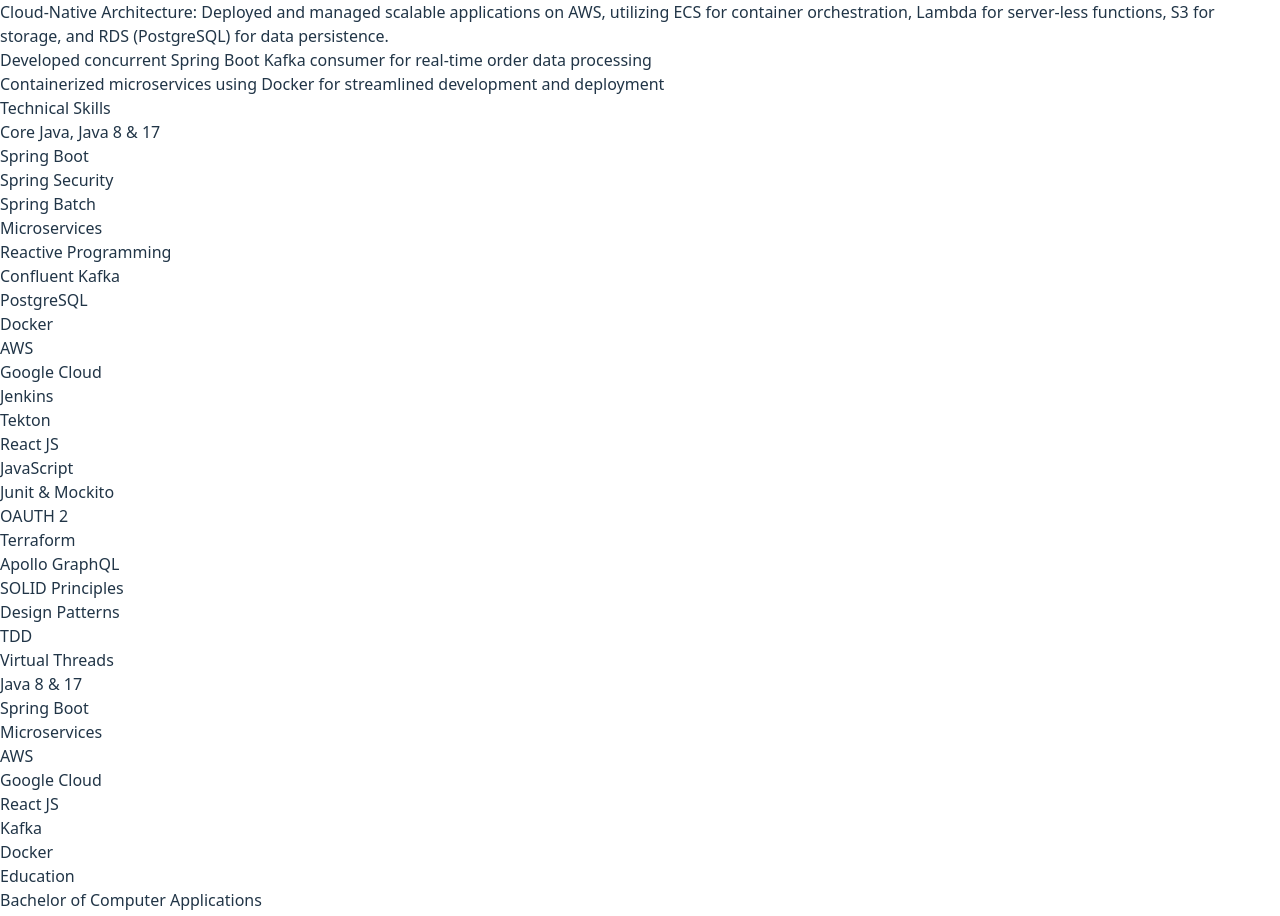
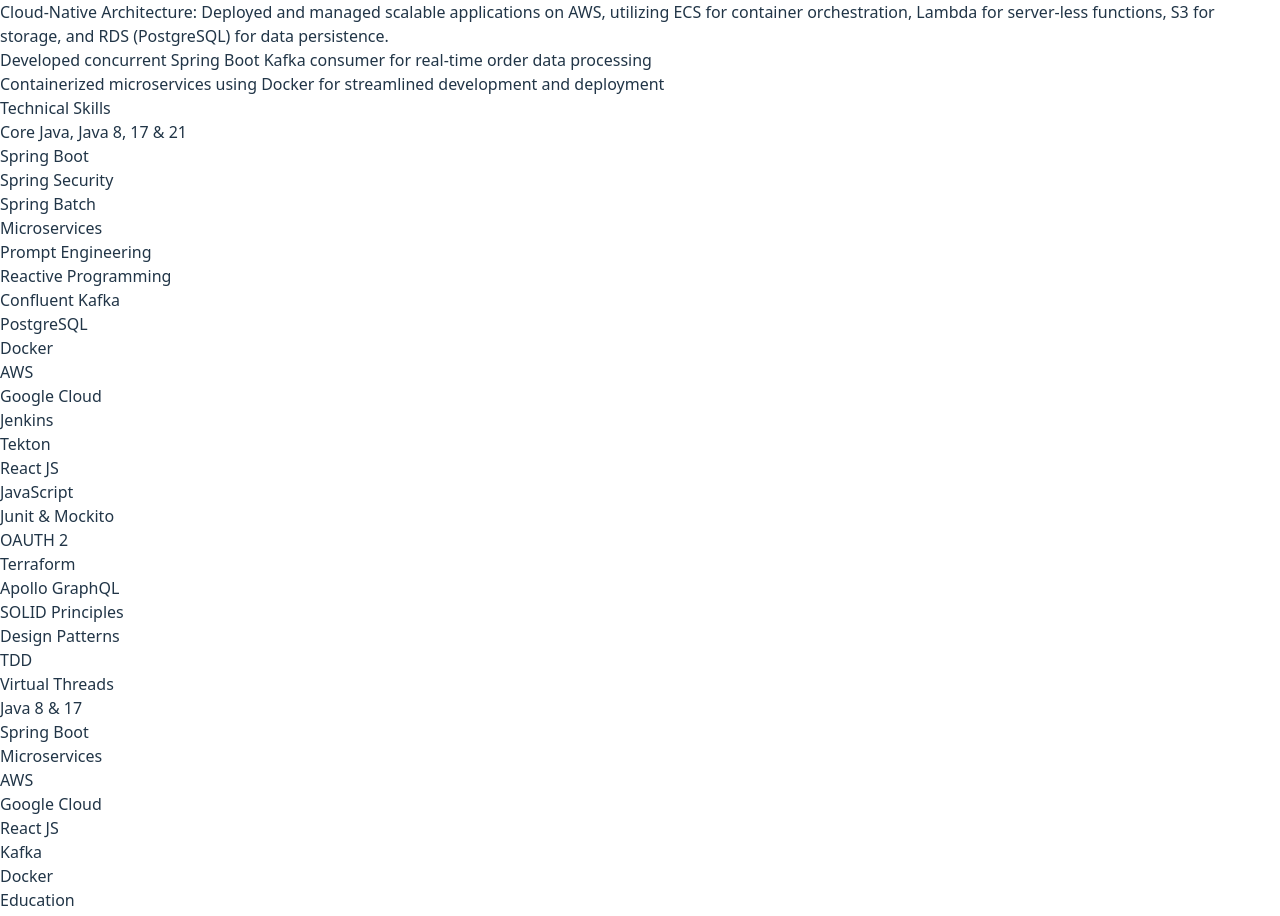
Before and after one commit to hanu-ram/hanumanth-portfolio, a React (Vite) app: page / in a window 1280 px wide. Shown: the part 1647-2563 px from the top of the page. Built offline with nearby package versions, Linux system fonts and the light colour scheme.

Commit message:
latest changes

```diff
--- a/src/App.jsx
+++ b/src/App.jsx
@@ -37,7 +37,7 @@
     };
 
     const skills = [
-        'Core Java, Java 8 & 17', 'Spring Boot', 'Spring Security', 'Spring Batch', 'Microservices',
+        'Core Java, Java 8, 17 & 21', 'Spring Boot', 'Spring Security', 'Spring Batch', 'Microservices', 'Prompt Engineering',
         'Reactive Programming', 'Confluent Kafka', 'PostgreSQL', 'Docker', 'AWS', 'Google Cloud',
         'Jenkins', 'Tekton', 'React JS', 'JavaScript', 'Junit & Mockito', 'OAUTH 2', 'Terraform',
         'Apollo GraphQL', 'SOLID Principles', 'Design Patterns', 'TDD', 'Virtual Threads'
```
